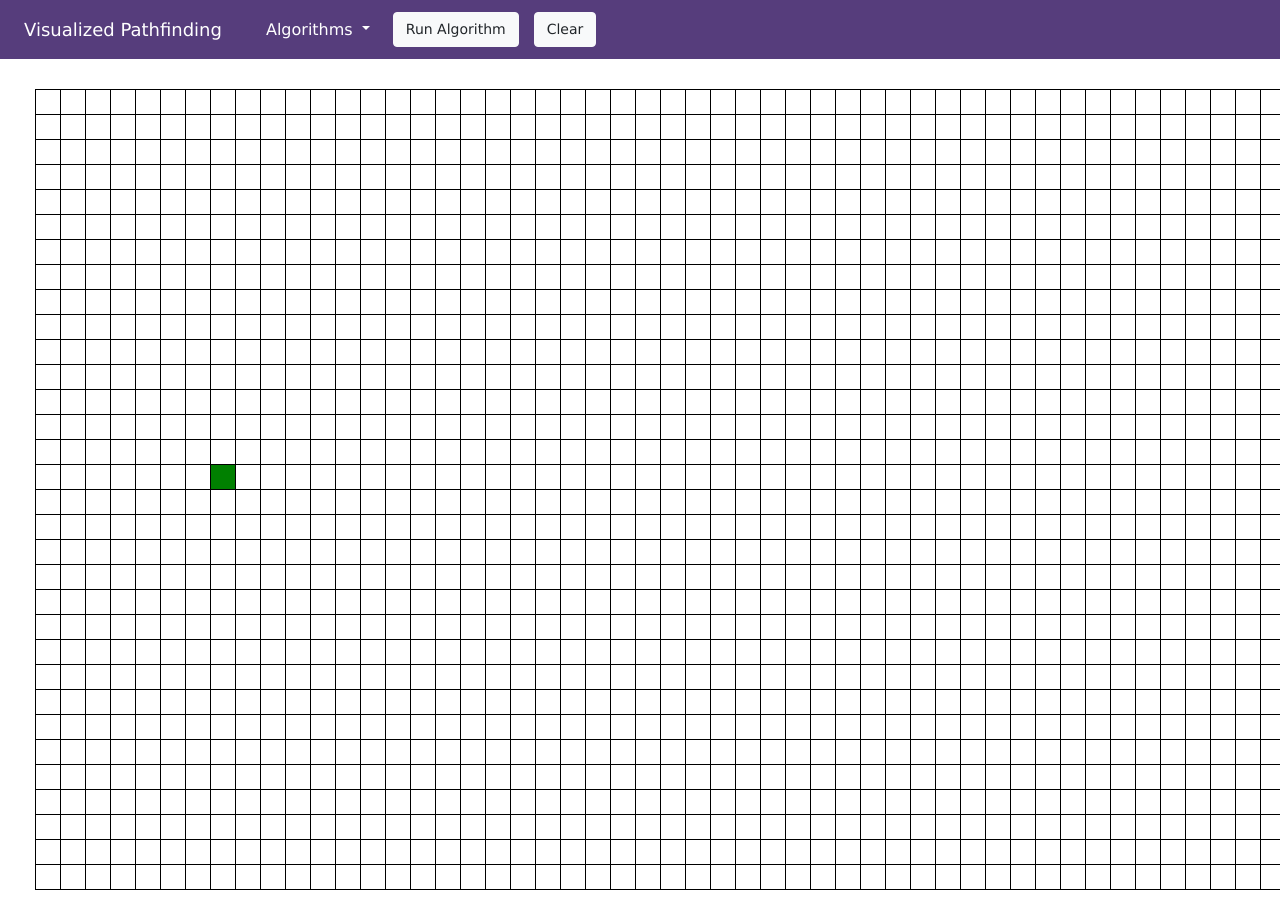
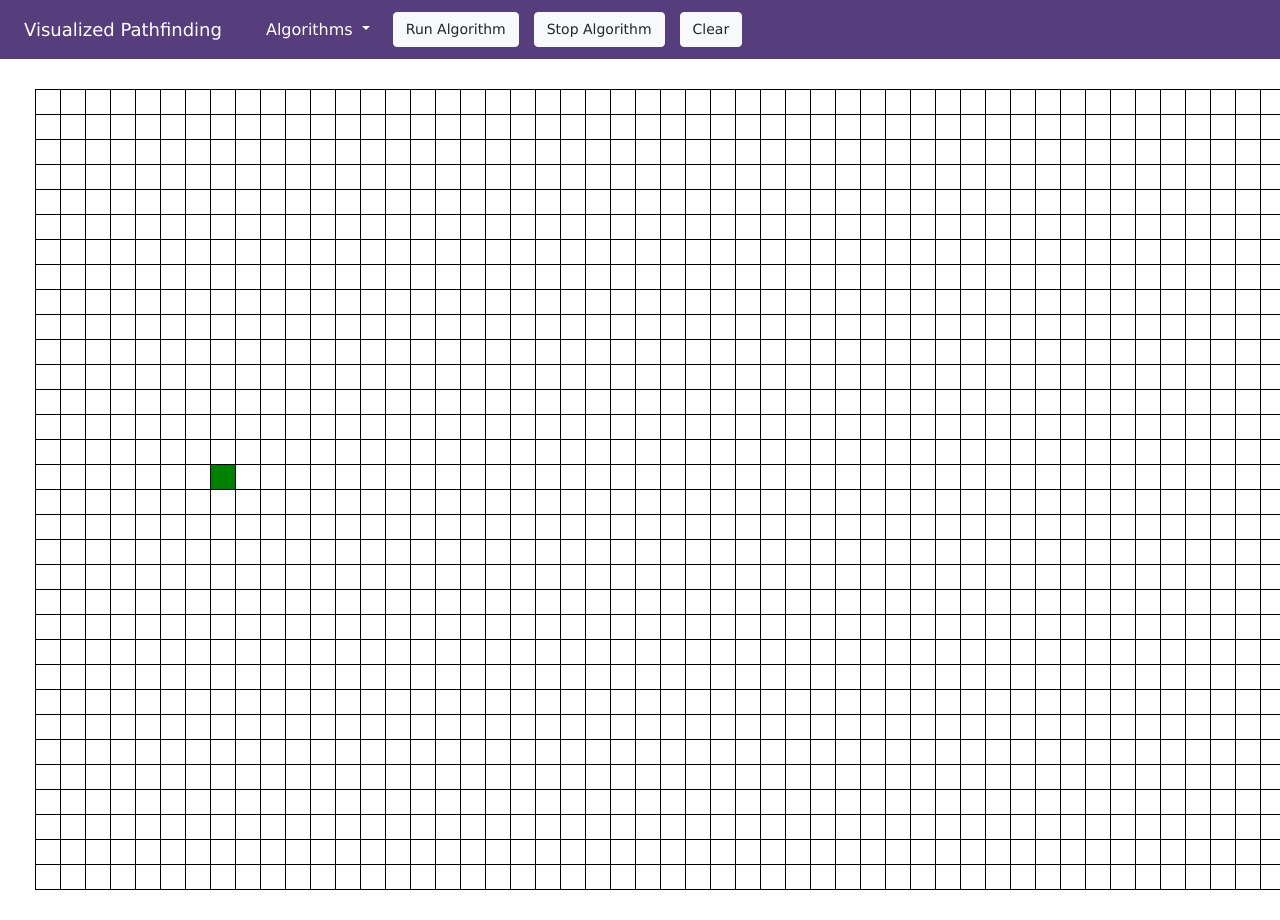
Before and after one commit to schuylergleaves/schuylergleaves.github.io, a plain HTML site: page html/pathfinding-visualized.html in a window 1280 px wide. Shown: the top 920 px of the page. Drawn offline with nearby package versions, Linux system fonts and the light colour scheme.

Commit message:
Added ability to reset algorithm.

```diff
--- a/html/pathfinding-visualized.html
+++ b/html/pathfinding-visualized.html
@@ -36,9 +36,14 @@
                 <button class="btn btn-light" id="runAlgorithmButton" onclick="this.blur(); runActiveAlgorithm()">Run Algorithm</button>
             </li>
 
-            <!-- Clear Button -->
+            <!-- Clear All Button -->
             <li class="nav-item">
-                <button class="btn btn-light" id="clearButton" onclick="this.blur(); clearCells();">Clear</button>
+                <button class="btn btn-light" id="clearAllButton" onclick="this.blur(); clearAlgorithm();">Stop Algorithm</button>
+            </li>
+
+            <!-- Clear Walls Button -->
+            <li class="nav-item">
+                <button class="btn btn-light" id="clearWallsButton" onclick="this.blur(); clearCells();">Clear</button>
             </li>
         </ul>
     </nav>
--- a/js/pathfinding-logic.js
+++ b/js/pathfinding-logic.js
@@ -57,6 +57,23 @@ function clearCells(){
         for(let cell of row.cells)
         {
             if (cell.className != "path-start" && cell.className != "path-end"){
+                cell.className = "unvisited";
+            }
+        }
+    }
+}
+
+function clearAlgorithm(){
+    //end the currently running algo (will stop the async func)
+    algorithmRunning = false;
+
+    var cellGrid = document.getElementById('cells')
+
+    for (let row of cellGrid.rows)
+    {
+        for(let cell of row.cells)
+        {
+            if (cell.className == "visited" || cell.className == "path-traversal"){
                 cell.className = "unvisited";
             }
         }
```
